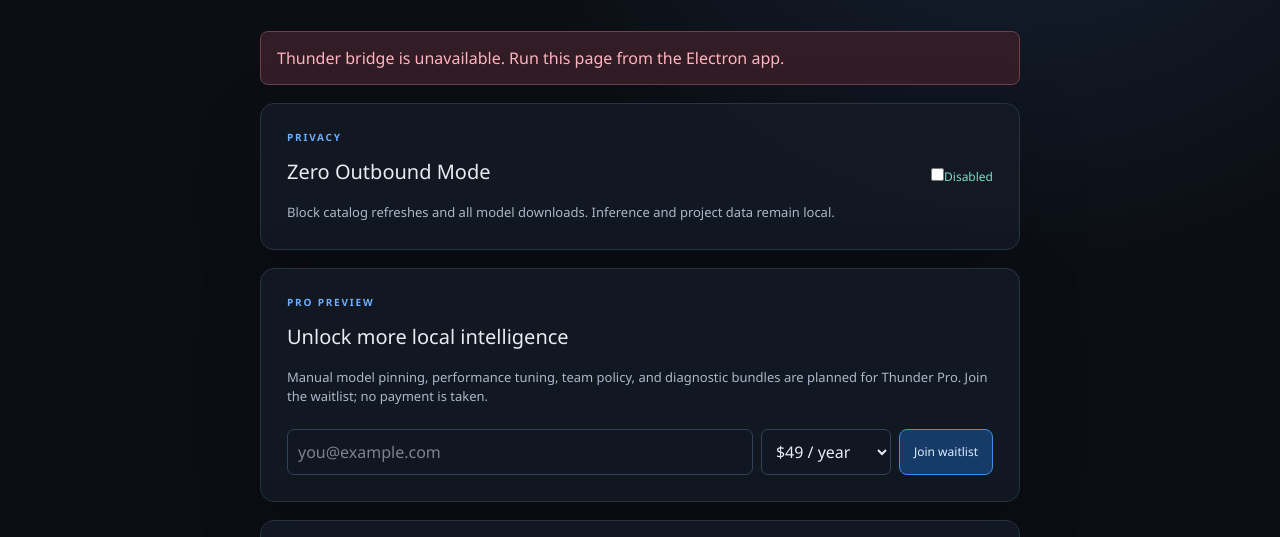
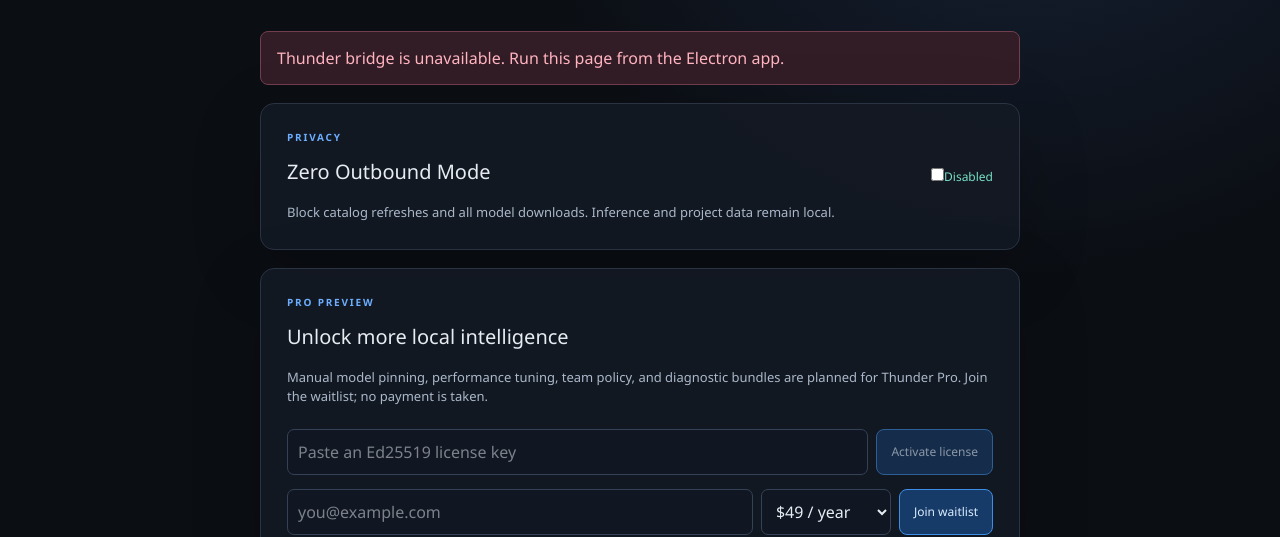
Before and after one commit to aresiddharthareddy/Thunder, a React app: page / in a window 1280 px wide. Shown: the part 263-800 px from the top of the page. Built offline with nearby package versions, Linux system fonts and the light colour scheme.

Commit message:
Add local license activation UI

```diff
--- a/src/renderer/index.css
+++ b/src/renderer/index.css
@@ -55,6 +55,9 @@ button:disabled { cursor: wait; opacity: .6; }
 .waitlist-form input, .waitlist-form select { min-width: 0; flex: 1 1 170px; border: 1px solid #344257; border-radius: 7px; background: #111722; color: #e7ecf3; padding: 10px; font: 12px inherit; }
 .waitlist-form select { flex: 0 1 130px; }
 .waitlist-form .error { flex-basis: 100%; font-size: 11px; }
+.license-form { display: flex; gap: 8px; flex-wrap: wrap; margin-bottom: 14px; }
+.license-form input { min-width: 0; flex: 1 1 260px; border: 1px solid #344257; border-radius: 7px; background: #111722; color: #e7ecf3; padding: 10px; font: 12px inherit; }
+.license-form .error { flex-basis: 100%; font-size: 11px; }
 .model-count { color: #8492a7; font-size: 12px; }
 .model-list { display: grid; gap: 10px; }
 .model-row { display: flex; align-items: center; justify-content: space-between; gap: 16px; border-top: 1px solid #293342; padding-top: 14px; }
--- a/src/renderer/main.tsx
+++ b/src/renderer/main.tsx
@@ -34,15 +34,19 @@ function HardwareCard({ hardware }: { hardware: HardwareProfile }): JSX.Element
 
 function ProPreview({ entitlement }: { entitlement: Entitlement | null }): JSX.Element {
   const [email, setEmail] = useState("");
+  const [licenseKey, setLicenseKey] = useState("");
   const [plan, setPlan] = useState<"annual" | "monthly" | "team">("annual");
   const [submitted, setSubmitted] = useState(false);
   const [error, setError] = useState<string | null>(null);
+  const [activationError, setActivationError] = useState<string | null>(null);
+  const [activating, setActivating] = useState(false);
   if (entitlement?.tier === "pro") return <section className="card pro-card"><p className="eyebrow">THUNDER PRO</p><h2>Pro features unlocked</h2><p className="reason">Your local license is active until {new Date(entitlement.expiresAt ?? 0).toLocaleDateString()}.</p></section>;
+  async function activate(): Promise<void> { if (!licenseKey.trim() || activating) return; setActivating(true); setActivationError(null); try { await window.thunder.entitlement.activate(licenseKey.trim()); window.location.reload(); } catch (reason) { setActivationError(reason instanceof Error ? reason.message : String(reason)); } finally { setActivating(false); } }
   async function submit(): Promise<void> {
     setError(null);
     try { await window.thunder.waitlist.submit({ email, planInterest: plan }); setSubmitted(true); } catch (reason) { setError(reason instanceof Error ? reason.message : String(reason)); }
   }
-  return <section className="card pro-card"><p className="eyebrow">PRO PREVIEW</p><h2>Unlock more local intelligence</h2><p className="reason">Manual model pinning, performance tuning, team policy, and diagnostic bundles are planned for Thunder Pro. Join the waitlist; no payment is taken.</p>{submitted ? <p className="saved">You’re on the waitlist. We’ll keep your request local until you choose to share it.</p> : <div className="waitlist-form"><input aria-label="Email" value={email} onChange={(event) => setEmail(event.target.value)} placeholder="you@example.com" type="email" /><select aria-label="Plan" value={plan} onChange={(event) => setPlan(event.target.value as typeof plan)}><option value="annual">$49 / year</option><option value="monthly">$6 / month</option><option value="team">Team</option></select><button type="button" onClick={() => void submit()}>Join waitlist</button>{error && <small className="error">{error}</small>}</div>}</section>;
+  return <section className="card pro-card"><p className="eyebrow">PRO PREVIEW</p><h2>Unlock more local intelligence</h2><p className="reason">Manual model pinning, performance tuning, team policy, and diagnostic bundles are planned for Thunder Pro. Join the waitlist; no payment is taken.</p><div className="license-form"><input aria-label="License key" value={licenseKey} onChange={(event) => setLicenseKey(event.target.value)} placeholder="Paste an Ed25519 license key" /><button type="button" onClick={() => void activate()} disabled={activating || !licenseKey.trim()}>{activating ? "Activating…" : "Activate license"}</button>{activationError && <small className="error">{activationError}</small>}</div>{submitted ? <p className="saved">You’re on the waitlist. We’ll keep your request local until you choose to share it.</p> : <div className="waitlist-form"><input aria-label="Email" value={email} onChange={(event) => setEmail(event.target.value)} placeholder="you@example.com" type="email" /><select aria-label="Plan" value={plan} onChange={(event) => setPlan(event.target.value as typeof plan)}><option value="annual">$49 / year</option><option value="monthly">$6 / month</option><option value="team">Team</option></select><button type="button" onClick={() => void submit()}>Join waitlist</button>{error && <small className="error">{error}</small>}</div>}</section>;
 }
 
 function App(): JSX.Element {
```
